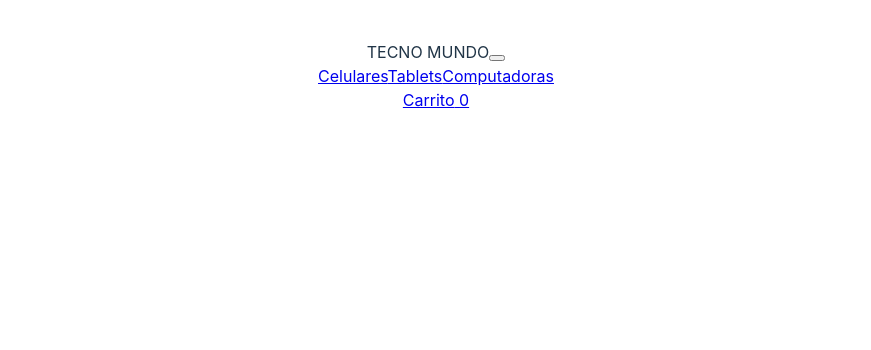
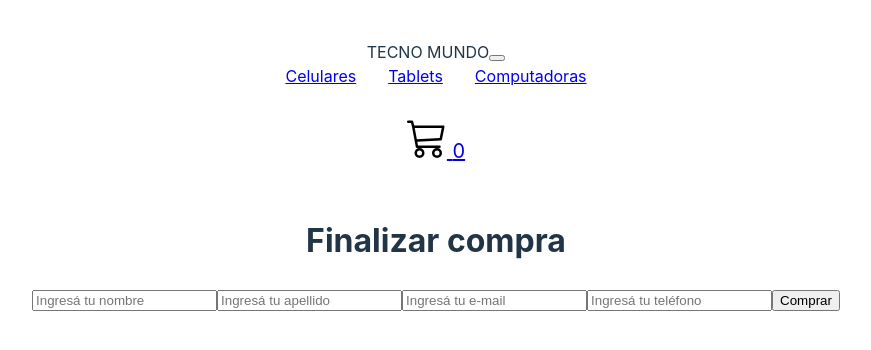
Before and after one commit to estefistawski/Curso-React-Stawski, a React (Vite) app in the folder eccomerce/: page /checkout in a window 1280 px wide. Shown: the top 350 px of the page, without its empty margins (204-1075 px from the left). Built offline with nearby package versions, Linux system fonts and the light colour scheme.

Commit message:
Firebase II

```diff
--- a/eccomerce/package.json
+++ b/eccomerce/package.json
@@ -13,6 +13,7 @@
     "firebase": "^10.10.0",
     "react": "^18.2.0",
     "react-dom": "^18.2.0",
+    "react-hook-form": "^7.51.2",
     "react-router-dom": "^6.22.3"
   },
   "devDependencies": {
--- a/eccomerce/src/App.css
+++ b/eccomerce/src/App.css
@@ -34,3 +34,15 @@
 .sinItems{
   padding: 50px;
 }
+.cartWidget{
+  display:flex;
+  align-items: center;
+  justify-content: center;
+  font-size: 20px;
+}
+.categorias{
+  display: flex;
+  gap: 2rem;
+  width: 100%;
+  justify-content: center;
+}
--- a/eccomerce/src/App.jsx
+++ b/eccomerce/src/App.jsx
@@ -5,6 +5,8 @@ import ItemDetailContainer from './components/ItemDetailContainer/ItemDetailCont
 import { BrowserRouter, Route, Routes } from "react-router-dom";
 import { CartProvider } from './contexto/ContextoCarrito';
 import Cart from './components/Cart/Cart';
+import Checkout from './components/Checkout/Checkout';
+import ErrorPage from './components/ErrorPage/ErrorPage';
 
 function App() {
 
@@ -23,7 +25,9 @@ function App() {
             element={<ItemListContainer greetings={"Listado de Productos Filtrados"} />}
           />
       <Route path="/detail/:productId" element={<ItemDetailContainer/>}/>
+      <Route path='/*' element={<ErrorPage/>}/>
       <Route path='/cart' element={<Cart/>} />
+      <Route path='/checkout' element={<Checkout/>} />
 
      </Routes>
      </CartProvider>
--- a/eccomerce/src/components/Cart/Cart.jsx
+++ b/eccomerce/src/components/Cart/Cart.jsx
@@ -19,7 +19,7 @@ const Cart = () => {
             <div className="carrito">
             <h3 id="cart" >Total: ${getTotalPrice()}</h3>
             <button id="cart" className='btn btn-secondary' onClick={()=>clearCart()}>Limpiar carrito</button>
-            <Link id="cart" to='/checkout' className="Option" >Checkout</Link>
+            <Link id="cart" to='/checkout' className="Option" >Finalizar Compra</Link>
             </div>
         </div>
     )
--- a/eccomerce/src/components/CartWidget/CartWidget.jsx
+++ b/eccomerce/src/components/CartWidget/CartWidget.jsx
@@ -1,13 +1,14 @@
 import { useContext } from "react";
 import { Link } from "react-router-dom";
 import { CartContext } from "../../contexto/ContextoCarrito";
+import cart from "../../img/cart.svg"
 
 const CartWidget = () => {
     const { getTotalQuantity } = useContext(CartContext)
     return (
-        <div>
+        <div className="cartWidget">
             <Link className="carrito" to="/cart">
-                Carrito
+                <img src={cart}></img>
                 <span className="numero"> {getTotalQuantity()}</span>
             </Link>
         </div>
--- /dev/null
+++ b/eccomerce/src/components/Checkout/Checkout.jsx
@@ -0,0 +1,49 @@
+import { CartContext } from "../../contexto/ContextoCarrito"
+import { useContext, useState } from "react"
+import { useForm } from "react-hook-form";
+import { collection, addDoc } from "firebase/firestore";
+import { db } from "../../services/firebase";
+
+const Checkout = () => {
+    const [orderId,setOrderId]=useState("")
+    const { cart, clearCart, getTotalPrice} = useContext(CartContext)
+    const {register,handleSubmit} = useForm();
+    const comprar = (data)=>{
+        const order={
+            client:data,
+            products:cart,
+            total:getTotalPrice()
+        }
+        console.log(order)
+        const orderRef = collection(db, "orders");
+        addDoc(orderRef,order)
+        .then((doc)=>{
+            setOrderId(doc.id);
+            clearCart();
+        })
+    }
+    if(orderId){
+        return(
+            <div>
+                <h1>Muchas gracias por comprar en Tecno Mundo!</h1>
+                <h3>Tu número de orden es: {orderId}</h3>
+            </div>
+        )
+    }
+  return (
+    <div>
+        <h1>Finalizar compra</h1>
+        <form className="form" onSubmit={handleSubmit(comprar)}>
+            <input type="text" placeholder="Ingresá tu nombre" {...register("nombre")} />
+            <input type="text" placeholder="Ingresá tu apellido" {...register("apellido")}/>
+            <input type="text" placeholder="Ingresá tu e-mail" {...register("email")}/>
+            <input type="text" placeholder="Ingresá tu teléfono"{...register("telefono")}/>
+
+
+            <button type="submit">Comprar</button>
+        </form>
+    </div>
+  )
+}
+
+export default Checkout
--- /dev/null
+++ b/eccomerce/src/components/ErrorPage/ErrorPage.jsx
@@ -0,0 +1,11 @@
+import cart from "../../img/cart.svg"
+const ErrorPage = () => {
+  return (
+    <div>
+      <h1 className="titulo">ERROR</h1>
+      <img src={cart} ></img>
+    </div>
+  )
+}
+
+export default ErrorPage
--- a/eccomerce/src/components/ItemDetail/ItemDetail.jsx
+++ b/eccomerce/src/components/ItemDetail/ItemDetail.jsx
@@ -24,7 +24,7 @@ const ItemDetail = ({id, name, img, category, description, price, stock }) => {
         <p>Categoría: {category}</p>
         <p>Descripción: {description}</p>
         <h1>${price}</h1>
-        {quantityAdded > 0 ? (<Link to='/cart' className="btnTerminarCompra">Terminar Compra</Link>) : (<ItemCount inicial={1} stock={stock} onAdd={handleOnAdd} />)}
+        {quantityAdded > 0 ? (<Link to='/cart' className="btnTerminarCompra">Ver carrito</Link>) : (<ItemCount inicial={1} stock={stock} onAdd={handleOnAdd} />)}
 
       </article>
     </div>
--- a/eccomerce/src/components/ItemDetailContainer/ItemDetailContainer.jsx
+++ b/eccomerce/src/components/ItemDetailContainer/ItemDetailContainer.jsx
@@ -1,33 +1,36 @@
 import { useState, useEffect } from "react"
 import ItemDetail from "../ItemDetail/ItemDetail";
 import { useParams } from "react-router-dom";
-import {doc,getDoc} from 'firebase/firestore'
+import { doc, getDoc } from 'firebase/firestore'
 import { db } from "../../services/firebase";
 
 
 const ItemDetailContainer = () => {
+  const [loading, setLoading] = useState(false)
   const [product, setProduct] = useState(null);
-  const {productId}=useParams();
+  const { productId } = useParams();
 
   useEffect(() => {
-    const docRef = doc(db,"products",productId);
+    const docRef = doc(db, "products", productId);
     getDoc(docRef)
-    .then((response)=>{
-      setProduct({...response.data(), id:response.id})
-    })
-  /*   getProductById(productId)
-      .then(response => {
-        setProduct(response);
+      .then((response) => {
+        if (response) {
+          setProduct({ ...response.data(), id: response.id })
+          setLoading(true)
+        }
       })
-      .catch(error => {
+      .catch((error) => {
         console.error(error)
-      }) */
+      })
+  }, [productId])
 
-  }, [productId])
 
   return (
     <div>
-      <ItemDetail {...product} />
+      {loading ? (
+        <ItemDetail {...product} />
+      ) : <h1>Cargando...</h1>
+      }
     </div>
   )
 }
--- a/eccomerce/src/components/ItemListContainer/ItemListContainer.jsx
+++ b/eccomerce/src/components/ItemListContainer/ItemListContainer.jsx
@@ -20,7 +20,6 @@ const ItemListContainer = ({ greeting }) => {
       const product = response.docs.map((doc)=>{
         return {id:doc.id,...doc.data()}
       })
-      console.log(product)
       setProducts(product);
       setLoading(true)
      })
@@ -31,7 +30,8 @@ const ItemListContainer = ({ greeting }) => {
     return (
         <div>
             <h1 className="titulo">{greeting}</h1>
-            {loading &&<ItemList products={products}/>}
+            {loading ?(
+            <ItemList products={products}/>): <h1>Cargando...</h1>}
 
         </div>
     )
--- a/eccomerce/src/components/NavBar/NavBar.jsx
+++ b/eccomerce/src/components/NavBar/NavBar.jsx
@@ -10,10 +10,16 @@ const NavBar = () => {
                     <span className="navbar-toggler-icon"></span>
                 </button>
                 <div className="collapse navbar-collapse" id="navbarNavAltMarkup">
-                    <div className="navbar-nav">
-                        <Link to={`/category/celular`}>Celulares</Link>
-                        <Link to={`/category/tablet`}>Tablets</Link>
-                        <Link to={`/category/Computers`}>Computadoras</Link>
+                    <div className="categorias">
+                        <div>
+                        <Link to={`/category/Celular`}>Celulares</Link>
+                        </div>
+                        <div>
+                        <Link to={`/category/Tablet`}>Tablets</Link>
+                        </div>
+                        <div>
+                        <Link to={`/category/Computer`}>Computadoras</Link>
+                        </div>
                     </div>
                 </div>
             </div>
```
Also changed, not shown: eccomerce/src/img/cart.svg (added), 1 other file (tests, documents, lock files or other folders).
